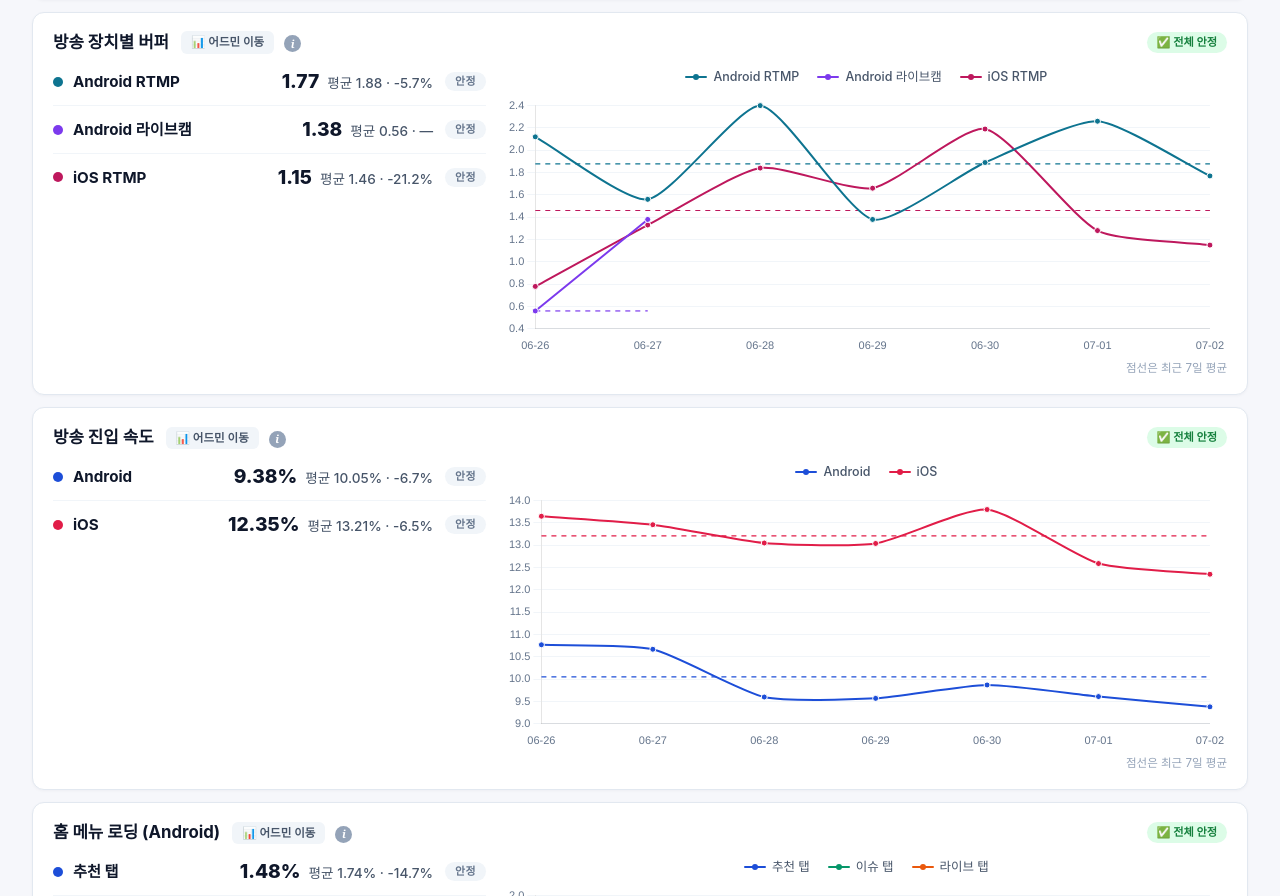
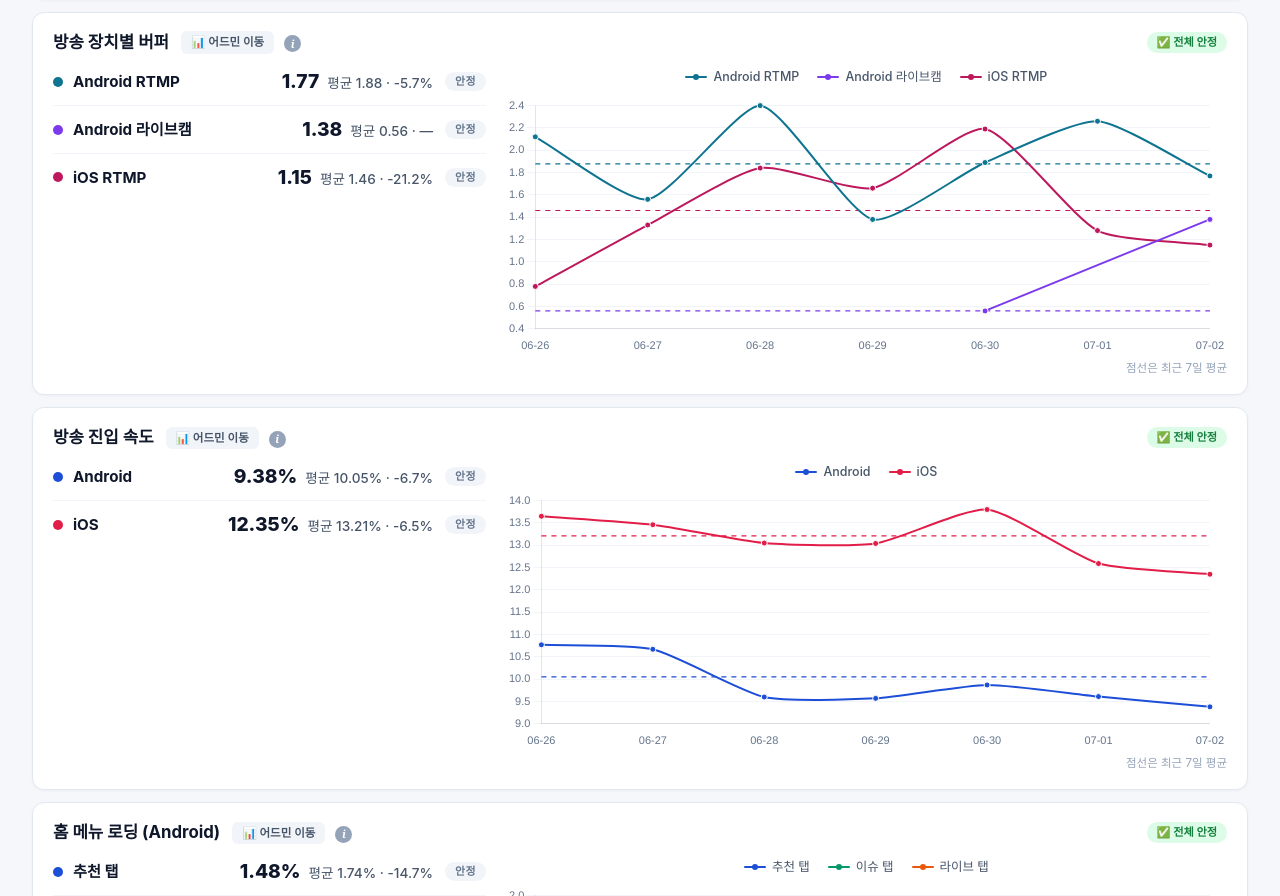
Before and after one commit to dennis-admin/qa-dashboard, a plain HTML site: page index.html in a window 1280 px wide. Shown: the part 1188-2084 px from the top of the page. Drawn offline with nearby package versions, Linux system fonts and the light colour scheme.

Commit message:
Fix chart: align sparse metric data to actual dates

```diff
--- a/index.html
+++ b/index.html
@@ -523,11 +523,20 @@
   const ctx = document.getElementById(canvasId);
   if (!ctx) return;
   const datasets = [];
+
+  // 카테고리 내 모든 메트릭의 날짜 union → 공통 X축
+  const allDates = new Set();
   cat.metricsWithStatus.forEach(m => {
-    // 최근 N일 데이터
-    const recent = m.history.slice(-currentPeriod);
-    const labels = recent.map(h => h.date.slice(5));  // MM-DD
-    const values = recent.map(h => h.value);
+    m.history.forEach(h => allDates.add(h.date));
+  });
+  const sortedDates = Array.from(allDates).sort();
+  const recentDates = sortedDates.slice(-currentPeriod);
+  const labels = recentDates.map(d => d.slice(5));  // MM-DD
+
+  cat.metricsWithStatus.forEach(m => {
+    // 각 메트릭의 값을 실제 날짜에 맞춰 배치 (없는 날짜는 null)
+    const dateMap = new Map(m.history.map(h => [h.date, h.value]));
+    const values = recentDates.map(d => dateMap.has(d) ? dateMap.get(d) : null);
 
     // 실측 라인
     datasets.push({
@@ -542,6 +551,7 @@
       pointBorderWidth: 1,
       tension: 0.2,
       fill: false,
+      spanGaps: true,  // 데이터 없는 날짜(null) 건너뛰고 라인 연결
     });
 
     // 평균선 (점선)
@@ -559,8 +569,6 @@
       });
     }
   });
-
-  const labels = cat.metricsWithStatus[0]?.history.slice(-currentPeriod).map(h => h.date.slice(5)) || [];
 
   const chart = new Chart(ctx, {
     type: 'line',
```
